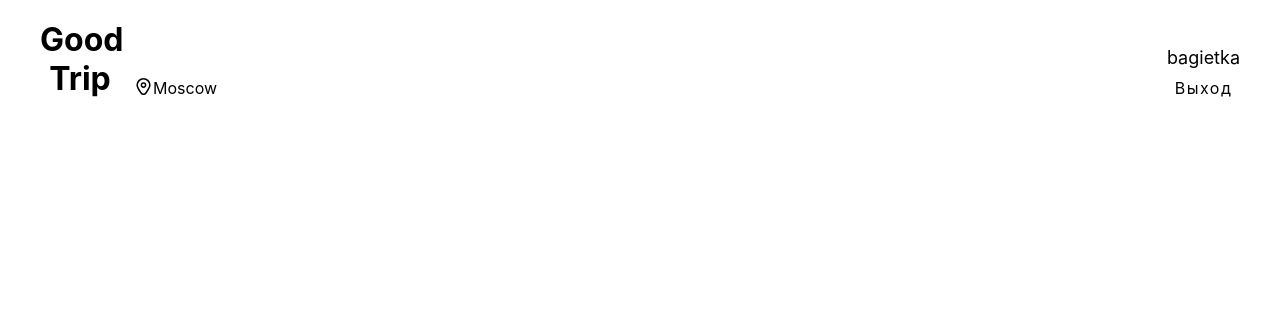
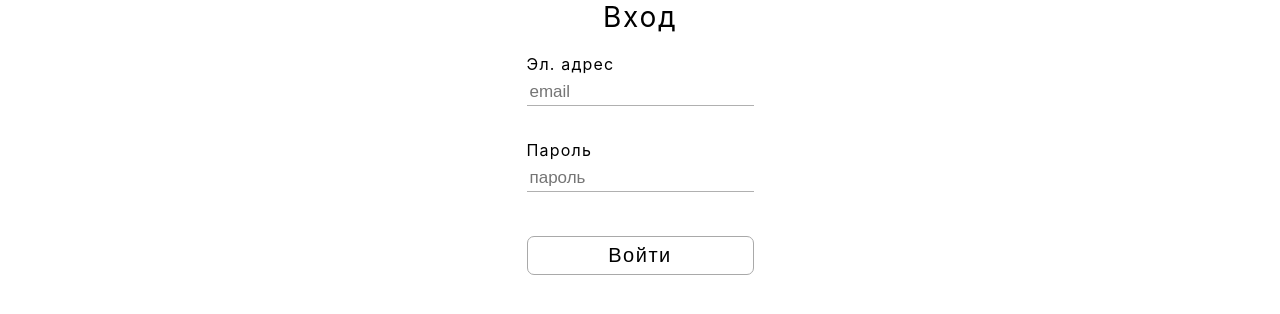
Before and after one commit to OpsError/good-trip, a React (Create React App) app: page / in a window 1280 px wide. Shown: the top 314 px of the page. Built offline with nearby package versions, Linux system fonts and the light colour scheme; the HTML template or start-up script is replaced by a standard one.

Commit message:
added: form for SIGNIN

```diff
--- a/src/app/index.tsx
+++ b/src/app/index.tsx
@@ -1,10 +1,16 @@
-import Header from "../shared/ui/Header/Header";
+import FormAuth from "../shared/ui/FormAuth/FormAuth";
+import SigninInputs from "../shared/ui/SignInputs/SigninInputs";
+import SubmitBottom from "../shared/ui/SubmitBottom/SubmitBottom";
 
 const App = () => {
     // const text = "Король демонов повержен. Миссия отряда поддержки героя наконец-то завершена, участники похода радостно расходятся по домам. Их щедро наградили, и теперь можно беззаботно доживать свой век рядом с близкими. Грустно только красотке Фрирен, ведь она эльф. Дар долголетия превращается в наказание. Девушка становится свидетелем старения и смерти всех своих друзей. Фрирен понимает, что время, проведенное в отряде героя, – лучшие годы ее жизни. И это время безвозвратно ушло. Но так ли это? Эльфийка отправляется в новое путешествие, чтобы найти ответ.";
     return (
         <>
-            <Header isLogined={true} username="bagietka" cityName="Moscow" />
+            <FormAuth highClass="main" title="Вход" countInputs={2}>
+                <SigninInputs
+                buttonSubmit={<SubmitBottom highClass="formAuth" textButton="Войти" />}
+                />
+            </FormAuth>
         </>
     );
 }
--- /dev/null
+++ b/src/shared/ui/FormAuth/FormAuth.css
@@ -0,0 +1,12 @@
+.formAuth {
+    display: flex;
+    flex-direction: column;
+    align-items: center;
+}
+
+.formAuth__title {
+    margin: 0;
+    font-size: 28px;
+    letter-spacing: 1.8px;
+    font-weight: 400;
+}
--- /dev/null
+++ b/src/shared/ui/FormAuth/FormAuth.tsx
@@ -0,0 +1,24 @@
+import { FC } from 'react';
+import './FormAuth.css';
+
+interface FormAuthProps {
+    highClass: string,
+    title: string,
+    countInputs: number,
+    children: React.ReactNode
+}
+
+const FormAuth: FC<FormAuthProps> = ({
+    highClass,
+    title,
+    children
+}) => {
+    return(
+        <div className={`${highClass} formAuth`}>
+            <h2 className='formAuth__title'>{title}</h2>
+            { children }
+        </div>
+    )
+}
+
+export default FormAuth;
--- /dev/null
+++ b/src/shared/ui/SignInputs/SignInputs.css
@@ -0,0 +1,47 @@
+.formAuth__form {
+    display: flex;
+    flex-direction: column;
+    margin-top: 20px;
+}
+
+.formAuth__label {
+    font-size: 16px;
+    letter-spacing: 1.2px;
+}
+
+.formAuth__label:not(:first-of-type) {
+    margin-top: 15px;
+}
+
+.formAuth__input {
+    margin-top: 5px;
+    font-size: 17px;
+    padding: 3px;
+    border: none;
+    border-bottom: 1px solid #b0b0b0;
+    outline: none;
+    transition: border-bottom .3s;
+}
+
+.formAuth__input:focus {
+    border-bottom: 1px solid #000;
+}
+
+.formAuth__input_error {
+    border-bottom: 1px solid red;
+}
+
+.formAuth__input_error:focus {
+    border-bottom: 1px solid red;
+}
+
+.formAuth__error {
+    margin: 3px 0 0;
+    font-size: 13px;
+    color: red;
+    visibility: hidden;
+}
+
+.formAuth__error_active {
+    visibility: visible;
+}
--- /dev/null
+++ b/src/shared/ui/SignInputs/SigninInputs.tsx
@@ -0,0 +1,25 @@
+import { FC, ReactNode } from 'react';
+import './SignInputs.css';
+
+interface SigninInputsProps {
+    buttonSubmit: ReactNode
+}
+
+const SigninInputs: FC<SigninInputsProps> = ({
+    buttonSubmit
+}) => {
+    // класс ошибки для инпута formAuth__input_error
+    return(
+        <form className='formAuth__form'>
+            <label className='formAuth__label'>Эл. адрес</label>
+            <input placeholder='email' type='email' className='formAuth__input'></input>
+            <p className='formAuth__error'>Неверный логин</p>
+            <label className='formAuth__label'>Пароль</label>
+            <input placeholder='пароль' type='password' className='formAuth__input'></input>
+            <p className='formAuth__error'>Неверный пароль</p>
+            { buttonSubmit }
+        </form>
+    )
+}
+
+export default SigninInputs;
--- /dev/null
+++ b/src/shared/ui/SubmitBottom/SubmitBottom.css
@@ -0,0 +1,18 @@
+.button-submit {
+    background-color: transparent;
+    margin-top: 25px;
+    padding: 7px 8px;
+    font-size: 20px;
+    letter-spacing: 1.5px;
+    cursor: pointer;
+    border-radius: 7px;
+    opacity: 1;
+    border: 1.5px solid darkgrey;
+    box-shadow: none;
+    transition: opacity .3s, box-shadow .3s;
+}
+
+.button-submit:hover {
+    opacity: .8;
+    box-shadow: 0px 5px 7px 0px rgba(0, 0, 0, 0.5)
+}
--- /dev/null
+++ b/src/shared/ui/SubmitBottom/SubmitBottom.tsx
@@ -0,0 +1,18 @@
+import { FC } from 'react';
+import './SubmitBottom.css';
+
+interface SubmitBottomProps {
+    highClass: string,
+    textButton: string
+}
+
+const SubmitBottom: FC<SubmitBottomProps> = ({
+    highClass,
+    textButton
+}) => {
+    return(
+        <button type='submit' className={`${highClass} button-submit`}>{textButton}</button>
+    )
+}
+
+export default SubmitBottom;
```
